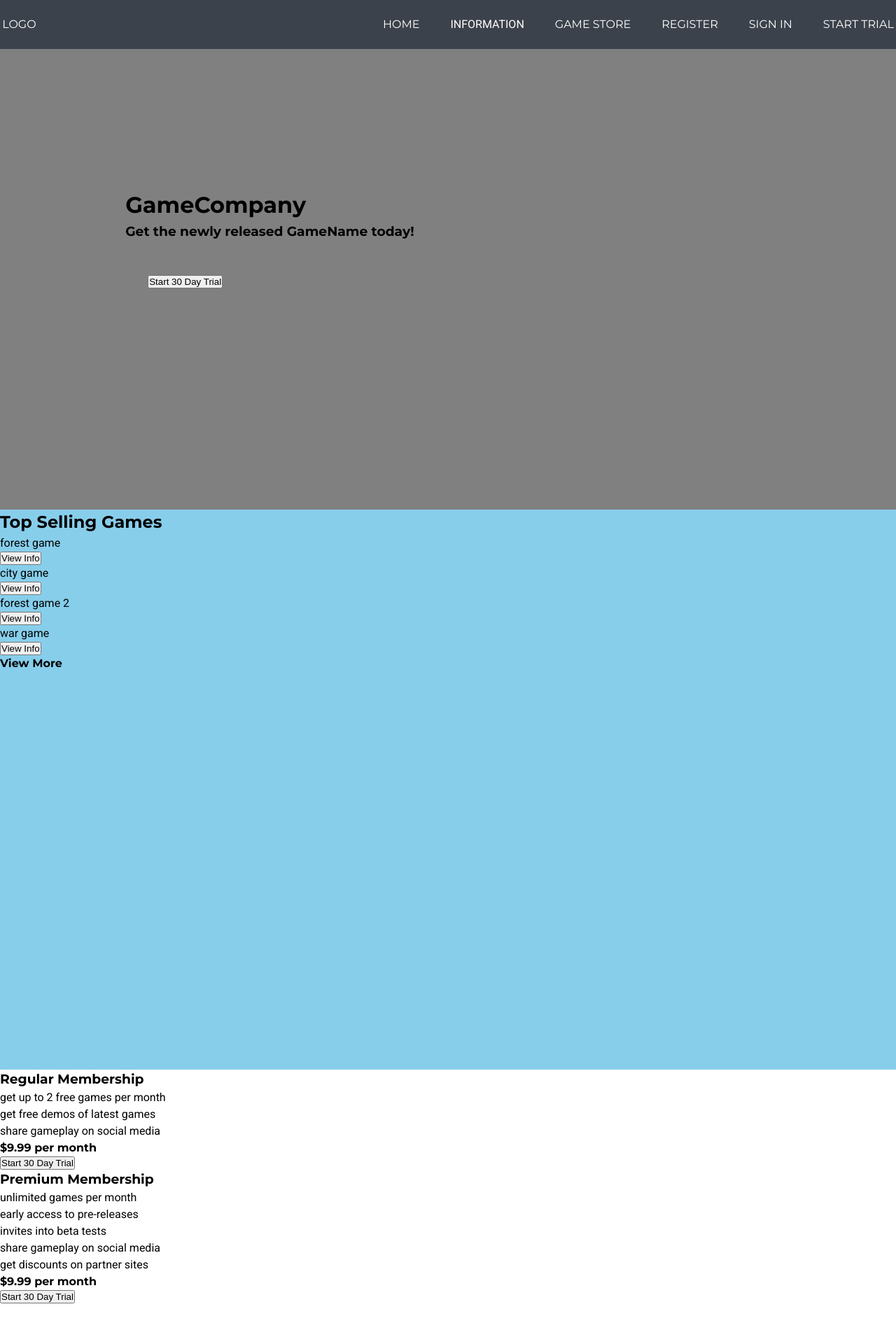
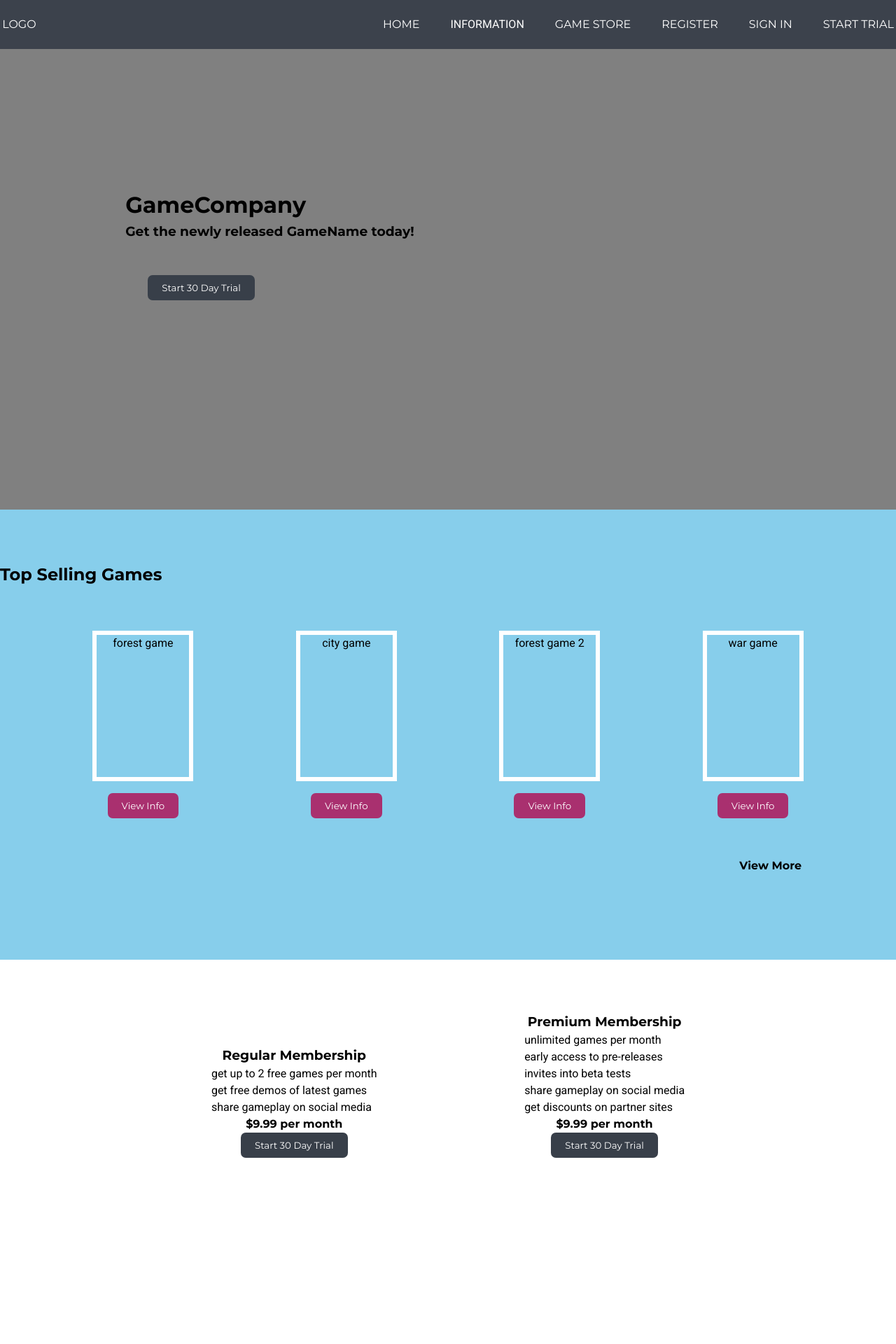
Before and after one commit to santiagoa58/gamecompany, a PHP site: page / in a window 1280 px wide. Shown: the top 1920 px of the page at 70% size. Run offline with PHP 8.4, Linux system fonts and the light colour scheme.

Commit message:
adding styling for homepage

```diff
--- a/style.css
+++ b/style.css
@@ -21,7 +21,7 @@
     font-family: 'Roboto', sans-serif;
 }
 
-h1,h2,h3,h4,h5,h6, nav a{
+h1,h2,h3,h4,h5,h6, nav a, .btn{
     font-family: 'Montserrat', sans-serif;
 }
 
@@ -41,7 +41,59 @@
     max-width:1366px;
     margin:0 auto;
     height:100%;
+    position:relative;
 }
+.row{
+    position:relative;
+    width:100%;
+    margin:0 auto;
+    text-align:center;
+}
+.col-1-of-2, .col-1-of-3, .col-1-of-4, .col-1-of-5{
+    display:inline-block;
+}
+.col-1-of-5:not(:last-child){
+    margin-right: 6.22%;
+}
+.col-1-of-4:not(:last-child){
+    margin-right: 11.13%;
+}
+.col-1-of-2:not(:last-child){
+    margin-right: 16.14%;
+}
+
+/*REUSABLE MODULES*/
+.game-card{
+    width:9rem;
+    border:solid white 6px;
+    height: 13.43rem;
+    margin-bottom:1.06rem;
+}
+.btn{
+    text-align:center;
+    height: auto;
+    padding: 0.625rem 1.25rem;
+    border-style:none;
+    border-radius:7px;
+    color:white;
+    background-color: #383F49;
+}
+.btn:hover{
+    cursor:pointer;
+    transform:translatey(-5%);
+    box-shadow: 1px 3px 5px 0px rgba(0,0,0,.15);
+}
+.btn:active{
+    transform:translatey(3%);
+    box-shadow: 0px 2px 3px 0px rgba(0,0,0,.25);
+}
+section .container{
+    padding-top:4.69rem;
+}
+.section-title--wrapper{
+    margin-bottom:3.875rem;
+}
+
 
 /*NAVIGATION*/
 nav{
@@ -127,7 +179,22 @@
 /*TOP GAMES*/
 #top-selling{
     background-color: skyblue;
+    height:40.19rem;
 }
+#more{
+    float:right;
+    margin-right:10.54%;
+    margin-top: 3.5rem;
+}
+.btn--viewinfo{
+    background-color:rgba(169, 48, 111, 1);
+}
+
+/*MEMBERSHIP*/
+.card-membership--includes{
+    text-align:left;
+}
+
 /*FOOTER*/
 footer{
     background-color: #383F49;
```
